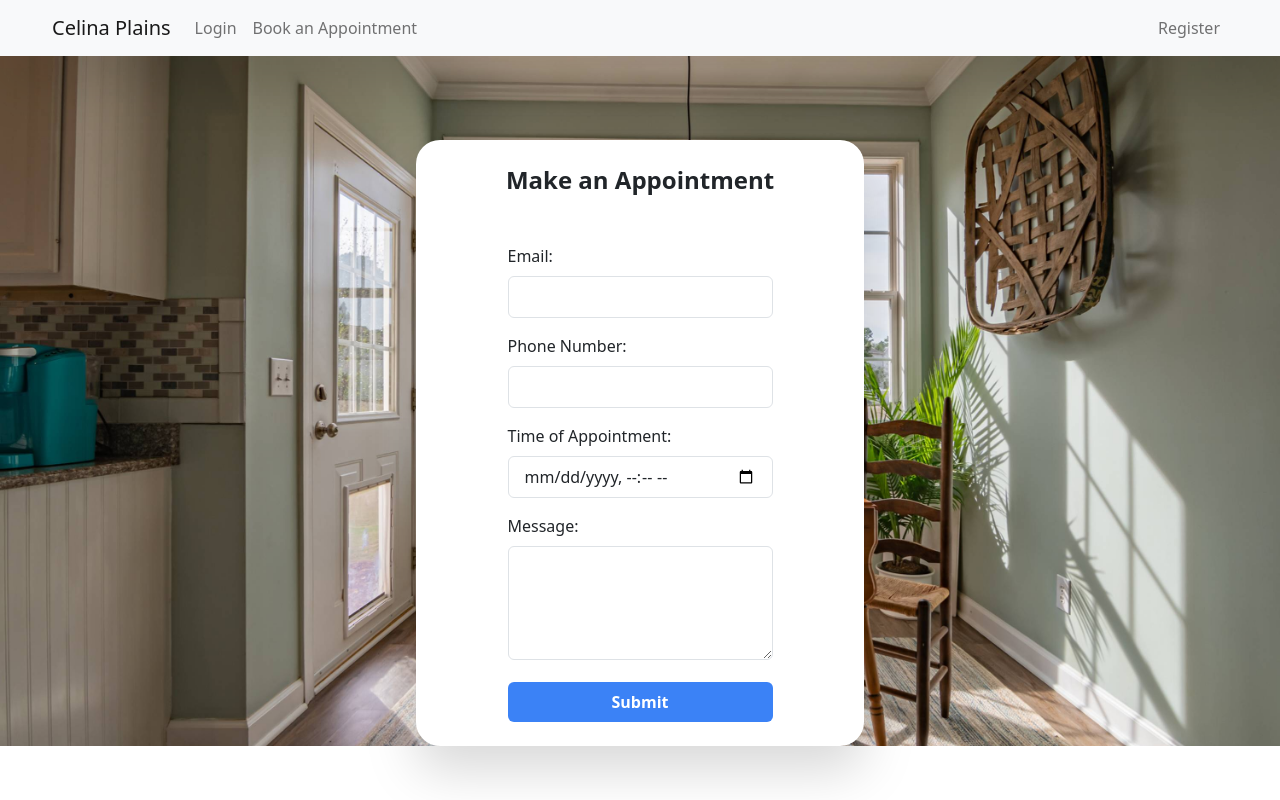
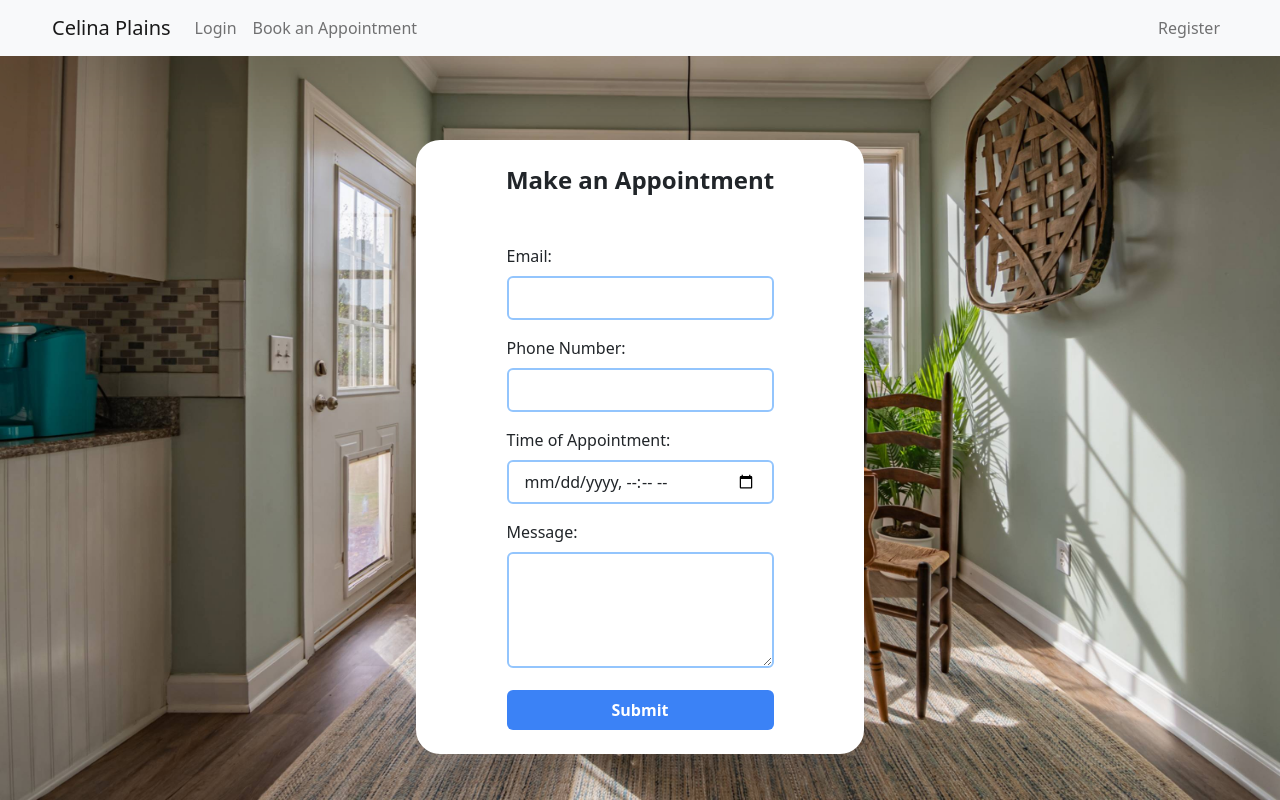
Before and after one commit to orekihoutaro/celinaplains, a React (Vite) app: page /appointment in a window 1280 px wide. Built offline with nearby package versions, Linux system fonts and the light colour scheme; no server answers; a web font is replaced by a local one.

Commit message:
Styles & Animation

```diff
--- a/src/components/AppointmentForm.jsx
+++ b/src/components/AppointmentForm.jsx
@@ -44,7 +44,7 @@ const handleSubmit = async (event) => {
             value={email}
             onChange={(event) => setEmail(event.target.value)}
             required
-            className="w-full px-3 py-2 border border-gray-300 rounded-md focus:outline-none focus:ring-2 focus:ring-blue-500"
+            className="w-full px-3 py-2 border-2 border-blue-300 rounded-md hover:border-blue-500 focus:outline-none focus:ring-2 focus:ring-blue-500"
           />
         </div>
         <div>
@@ -57,7 +57,7 @@ const handleSubmit = async (event) => {
             value={phoneNumber}
             onChange={(event) => setPhoneNumber(event.target.value)}
             required
-            className="w-full px-3 py-2 border border-gray-300 rounded-md focus:outline-none focus:ring-2 focus:ring-blue-500"
+            className="w-full px-3 py-2 border-2 border-blue-300 rounded-md hover:border-blue-500 focus:outline-none focus:ring-2 focus:ring-blue-500"
           />
         </div>
         <div>
@@ -70,7 +70,7 @@ const handleSubmit = async (event) => {
             value={            appointmentTime}
             onChange={(event) => setAppointmentTime(event.target.value)}
             required
-            className="w-full px-3 py-2 border border-gray-300 rounded-md focus:outline-none focus:ring-2 focus:ring-blue-500"
+            className="w-full px-3 py-2 border-2 border-blue-300 rounded-md hover:border-blue-500 focus:outline-none focus:ring-2 focus:ring-blue-500"
           />
         </div>
         <div>
@@ -82,12 +82,12 @@ const handleSubmit = async (event) => {
               value={message}
               onChange={(event) => setMessage(event.target.value)}
               rows="4"
-              className="w-full px-3 py-2 border border-gray-300 rounded-md focus:outline-none focus:ring-2 focus:ring-blue-500"
+              className="w-full px-3 py-2 border-2 border-blue-300 rounded-md hover:border-blue-500 focus:outline-none focus:ring-2 focus:ring-blue-500"
             ></textarea>
           </div>
         <button
           type="submit"
-          className="w-full px-4 py-2 font-semibold text-white bg-blue-500 rounded-md hover:bg-blue-600 focus:outline-none focus:ring-2 focus:ring-blue-400"
+          className="w-full px-4 py-2 font-semibold text-white bg-blue-500 rounded-md hover:border-blue-500 hover:bg-blue-600 focus:outline-none focus:ring-2 focus:ring-blue-400"
         >
           Submit
         </button>
--- a/src/pages/Appointment.jsx
+++ b/src/pages/Appointment.jsx
@@ -1,6 +1,8 @@
 import React from 'react'
 import AppointmentForm from '../components/AppointmentForm'
 import DashboardNav from '../components/DashboardNav'
+import bg from "../assets/bg-1.jpg"
+import { motion } from "framer-motion"
 
 /**
  * The Appointment function returns a JSX element that displays a background image, a navigation bar,
@@ -12,12 +14,21 @@ import DashboardNav from '../components/DashboardNav'
  */
 const Appointment = () => {
   return (
-    <div className='h-full bg-cover bg-background1'>
+    <motion.div
+        initial={{ opacity: 0 }}
+        animate={{ opacity: 1 }}
+        transition={{
+          type: "fade",
+          delay: "0.5",
+          duration: "1.4"
+        }}
+    >
+        <img src={bg} alt="Background Image" className="absolute w-screen h-full bg-cover"/>
         <DashboardNav />
         <div className="pt-[100px] flex justify-center">
             <AppointmentForm />
         </div>
-    </div>
+    </motion.div>
   )
 }
 
--- a/src/pages/NewsFeedUploadPage.jsx
+++ b/src/pages/NewsFeedUploadPage.jsx
@@ -2,6 +2,8 @@ import React from 'react'
 
 import { lazy, Suspense } from 'react'
 import Loader from '../components/Loader';
+import { motion }  from "framer-motion"
+import bg from "../assets/bg-1.jpg"
 
 const DashboardNav = lazy(() => import('../components/DashboardNav'));
 const NewsFeedUploader = lazy(() => import('../components/NewsFeedUploader'));
@@ -9,12 +11,21 @@ const NewsFeedUploader = lazy(() => import('../components/NewsFeedUploader'));
 const NewsFeedUploadPage = () => {
   return (
     <Suspense fallback={<Loader />}>
-        <div className='bg-background1 bg-cover'>
+        <img src={bg} alt="Background Image" className="absolute w-screen h-full bg-cover"/>
+        <motion.div
+            initial={{ opacity: 0 }}
+            animate={{ opacity: 1 }}
+            transition={{
+              type: "fade",
+              delay: "0.5",
+              duration: "1.4"
+            }}
+        >
             <DashboardNav />
             <div className="pt-[100px] flex justify-center">
                 <NewsFeedUploader />
             </div>
-        </div>
+        </motion.div>
     </Suspense>
   )
 }
```
